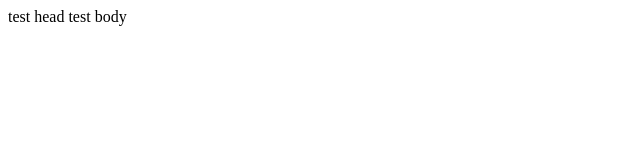
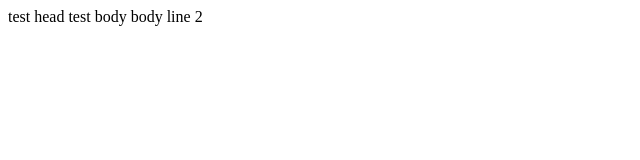
Before and after one commit to luffa/gitinit, a plain HTML site: page index.html in a window 1280 px wide. Shown: the full height of the page, 0-640 px from the left. Drawn offline with Linux system fonts and the light colour scheme.

Commit message:
add new line

```diff
--- a/index.html
+++ b/index.html
@@ -4,5 +4,6 @@
  </head>
 <body>
  test body
+ body line 2
 </body>
 </html>
```
